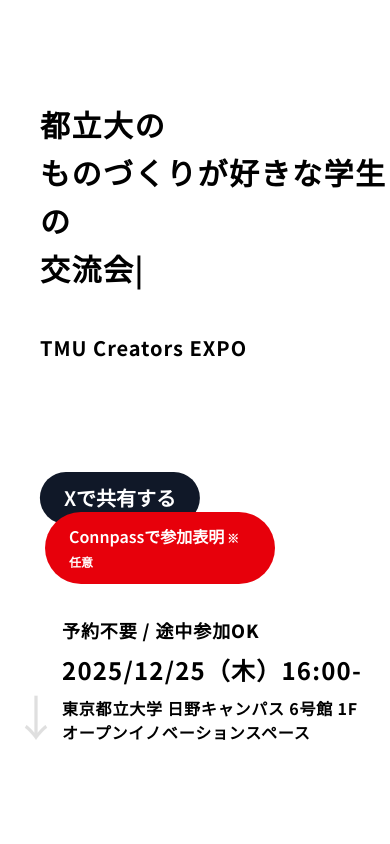
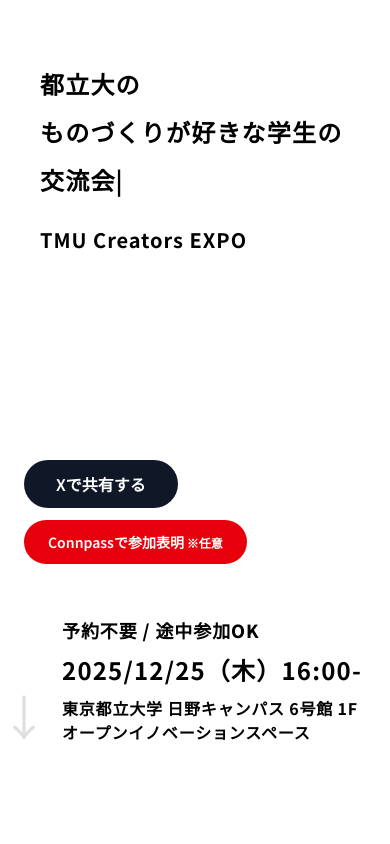
Before and after one commit to gdsc-tmu/tmu-creators-expo, a React (Vite) app: page / in a window 390 px wide. Shown: the top 844 px of the page. Built offline with nearby package versions, Linux system fonts and the light colour scheme.

Commit message:
update responsive

```diff
--- a/src/App.tsx
+++ b/src/App.tsx
@@ -27,9 +27,9 @@
   return (
     <>
       <div className='relative w-full h-svh'>
-        <div className="absolute top-25 sm:top-15 left-10">
+        <div className="absolute top-15 md:top-25 sm:top-15 left-10">
           <TypeAnimation
-            className="text-3xl/12 sm:text-5xl/20 tracking-wider font-bold sm:font-semibold lg:text-6xl/23 whitespace-pre-line"
+            className="text-2xl/12 sm:text-5xl/20 tracking-wider font-bold sm:font-semibold lg:text-6xl/23 whitespace-pre-line"
 
             sequence={[
               `都立大の学生が\nつくっているものを\n見る・共有するイベント`, // actual line-break inside string literal also gets animated in new line, but ensure there are no leading spaces
@@ -43,7 +43,7 @@
             ]}
             repeat={Infinity}
           />
-          <p className="mt-10 text-xl/8 sm:text-2xl/10 lg:text-3xl/15 font-bold tracking-wider">TMU Creators EXPO</p>
+          <p className="mt-5 text-xl/8 sm:text-2xl/10 lg:text-3xl/15 font-bold tracking-wider">TMU Creators EXPO</p>
         </div>
         <div className="absolute bottom-25 sm:bottom-25 right-7">
           <motion.h3
@@ -62,19 +62,21 @@
             transition={{ delay: 0.4, duration: 0.4, ease: 'easeOut' }}
             className="text-md/8 sm:text-xl/10 lg:text-2xl/10 font-bold tracking-wider">東京都立大学 日野キャンパス 6号館 1F<br />オープンイノベーションスペース</motion.h3>
         </div>
+        <div className='flex flex-col items-start absolute bottom-70 left-6 sm:left-8 gap-3'>
           <a
             target="_blank" rel="noopener noreferrer"
-          className="rounded-full bg-gray-900 text-white px-6 py-3 text-xl font-semibold absolute bottom-80 left-30 transform -translate-x-1/2 hover:bg-gray-700 transition-colors"
+            className="block rounded-full bg-gray-900 text-white px-8 py-3 text-md sm:text-xl font-semibold hover:bg-gray-700 transition-colors"
             href="https://x.com/intent/post?text=%E3%80%8CTMU%20Creators%20EXPO%E3%80%8D%0A2025%2F12%2F25%20%E9%96%8B%E5%82%AC%EF%BC%81%0Ahttps%3A%2F%2Fgdsc-tmu.github.io%2Ftmu-creators-expo">
             Xで共有する
           </a>
           <a
             target="_blank" rel="noopener noreferrer"
-          className="rounded-full bg-red-600 text-white px-6 py-3 text-md font-semibold absolute bottom-65 left-40 transform -translate-x-1/2 hover:bg-red-700 transition-colors"
+            className="block rounded-full bg-red-600 text-white px-6 py-3 text-sm sm:text-lg font-semibold   hover:bg-red-700 transition-colors text-nowrap"
             href="https://gdsc-tmu.connpass.com/event/376912/">
             Connpassで参加表明
             <span className='text-xs'> ※任意</span>
           </a>
+        </div>
 
         <motion.div
           variants={arrowVariants as Variants}
@@ -84,7 +86,7 @@
             fontSize: '3em',
             color: '#555',
           }}
-          className="absolute bottom-20 left-3 sm:left-10"
+          className="absolute bottom-20 sm:left-10"
         >
           ↓
         </motion.div>
```
Lines whose indentation alone changed are shown as unchanged.
